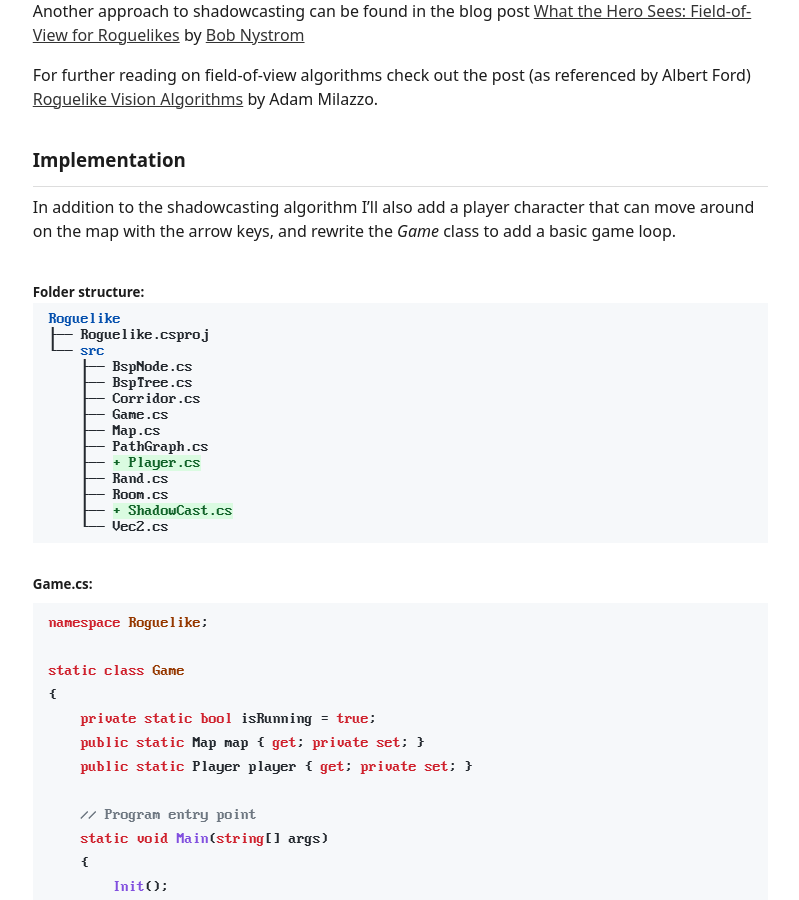
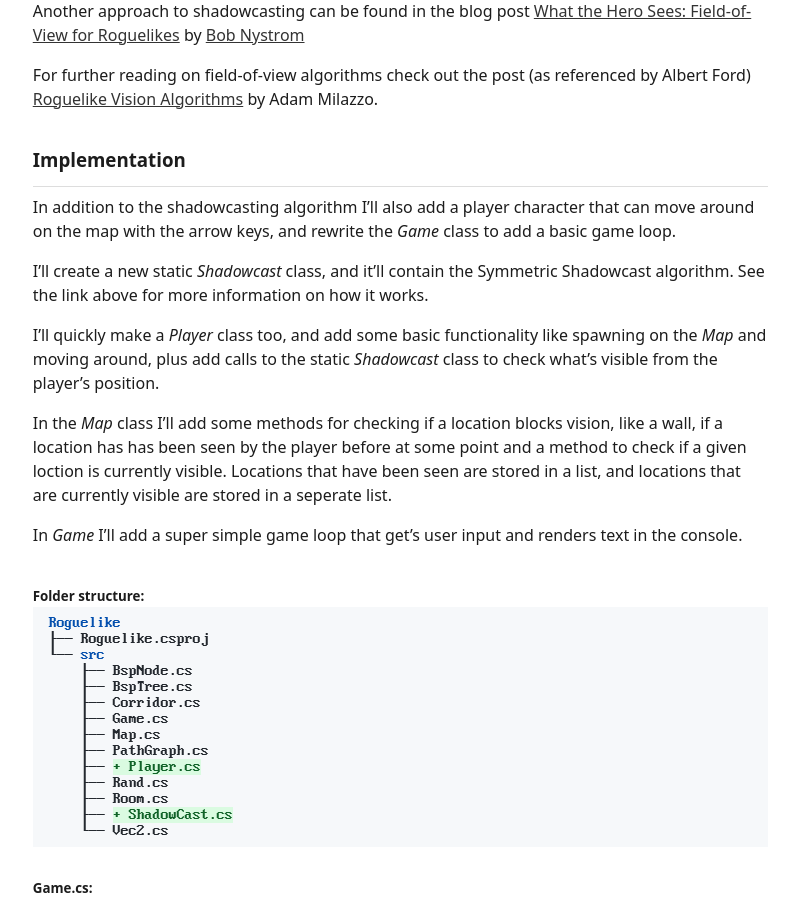
Before and after one commit to casper-borretzen/casper-borretzen.github.io, a Jekyll site: the page built from _posts/2024-06-08-roguelike-devlog6.md, in a window 1280 px wide and 900 px high, scrolled down 713 px. Shown: the whole window, without its empty margins (320-1119 px from the left). Built offline with Jekyll 4.4.1, drawn with Linux system fonts in a browser that asks for light colours.

Commit message:
small devlog edits

```diff
--- a/_posts/2024-06-08-roguelike-devlog6.md
+++ b/_posts/2024-06-08-roguelike-devlog6.md
@@ -20,6 +20,14 @@ For further reading on field-of-view algorithms check out the post (as reference
 ---
 
 In addition to the shadowcasting algorithm I'll also add a player character that can move around on the map with the arrow keys, and rewrite the *Game* class to add a basic game loop.
+
+I'll create a new static *Shadowcast* class, and it'll contain the Symmetric Shadowcast algorithm. See the link above for more information on how it works.
+
+I'll quickly make a *Player* class too, and add some basic functionality like spawning on the *Map* and moving around, plus add calls to the static *Shadowcast* class to check what's visible from the player's position.
+
+In the *Map* class I'll add some methods for checking if a location blocks vision, like a wall, if a location has has been seen by the player before at some point and a method to check if a given loction is currently visible. Locations that have been seen are stored in a list, and locations that are currently visible are stored in a seperate list.
+
+In *Game* I'll add a super simple game loop that get's user input and renders text in the console.
 
 {% include folder_tree.html root="Roguelike" content="Roguelike.csproj,src|BspNode.cs|BspTree.cs|Corridor.cs|Game.cs|Map.cs|PathGraph.cs|+Player.cs|Rand.cs|Room.cs|+ShadowCast.cs|Vec2.cs" %}
 
```
Also changed, not shown: _posts/2024-06-06-roguelike-devlog4.md (+1 -1 lines), _posts/2024-06-07-roguelike-devlog5.md (+0 -2 lines), _posts/2024-06-09-roguelike-devlog7.md (+1 -1 lines), _posts/2024-06-10-roguelike-devlog8.md (+2 -0 lines).
